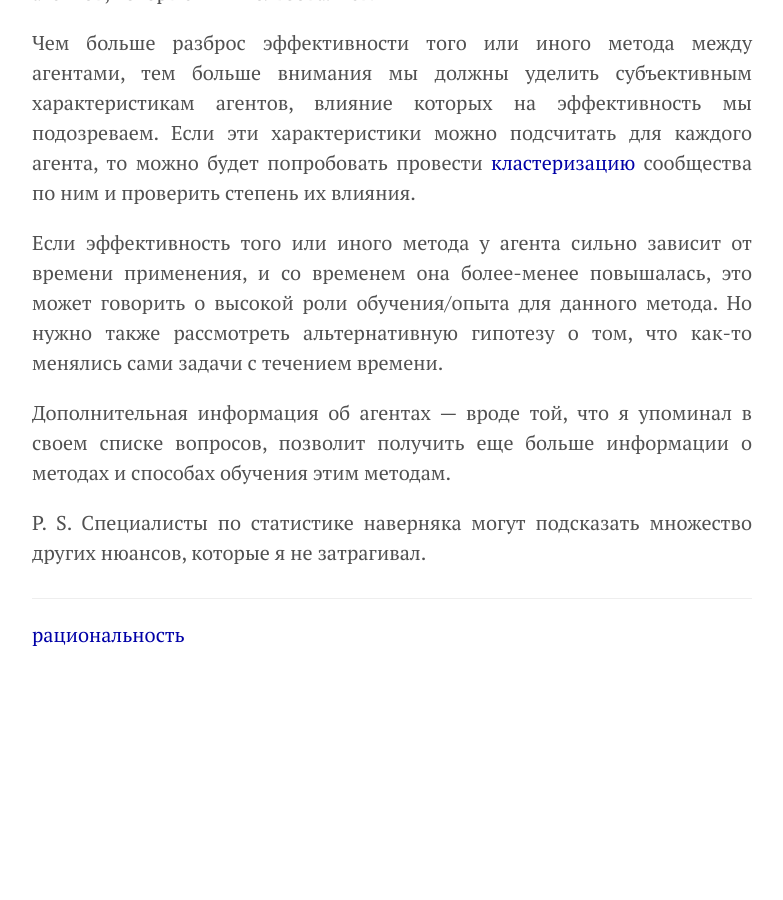
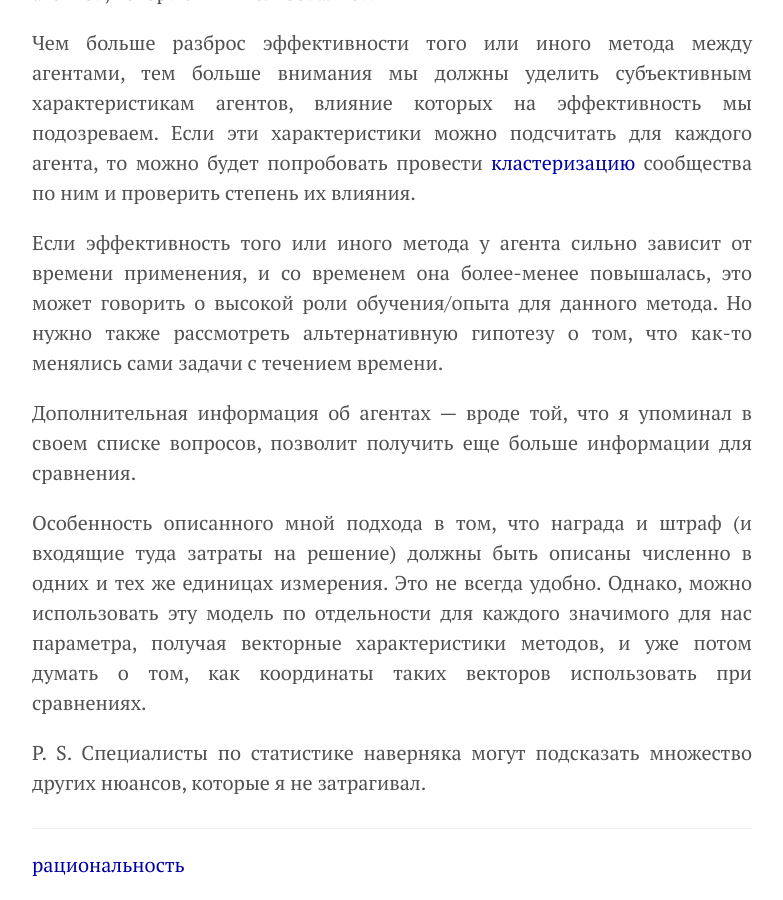
Before and after one commit to KKirdan/kkirdan.github.io, a Jekyll site: the page built from blog/_posts/2. long/2024-01-20-a4.md, in a window 1280 px wide and 900 px high, scrolled down 5066 px. Shown: the whole window, without its empty margins (248-1031 px from the left). Built offline with Jekyll 4.4.1, drawn with Linux system fonts in a browser that asks for light colours; formulas are drawn with MathJax 3; before the commit the page ends 5736 px from its top, so only the background shows below that.

Commit message:
Update 2024-01-20-a4.md

```diff
--- a/blog/_posts/2. long/2024-01-20-a4.md
+++ b/blog/_posts/2. long/2024-01-20-a4.md
@@ -4,8 +4,8 @@ title: Хорошие методы
 show_title: true
 unixtime:
   - "1705735103"
-vk:
-telegram:
+vk: https://vk.com/wall-178968945_503
+telegram: https://t.me/k_kirdan/176
 tags:
   - рациональность
 importance: 7
@@ -83,6 +83,8 @@ $g(M,X) = \sum\limits_{A,\ m(X,A)=M} f(X,A)/n(M,X)$ — описывает ср
 
 Если эффективность того или иного метода у агента сильно зависит от времени применения, и со временем она более-менее повышалась, это может говорить о высокой роли обучения/опыта для данного метода. Но нужно также рассмотреть альтернативную гипотезу о том, что как-то менялись сами задачи с течением времени.
 
-Дополнительная информация об агентах — вроде той, что я упоминал в своем списке вопросов, позволит получить еще больше информации о методах и способах обучения этим методам.
+Дополнительная информация об агентах — вроде той, что я упоминал в своем списке вопросов, позволит получить еще больше информации для сравнения.
+
+Особенность описанного мной подхода в том, что награда и штраф (и входящие туда затраты на решение) должны быть описаны численно в одних и тех же единицах измерения. Это не всегда удобно. Однако, можно использовать эту модель по отдельности для каждого значимого для нас параметра, получая векторные характеристики методов, и уже потом думать о том, как координаты таких векторов использовать при сравнениях.
 
 P. S. Специалисты по статистике наверняка могут подсказать множество других нюансов, которые я не затрагивал.
```
